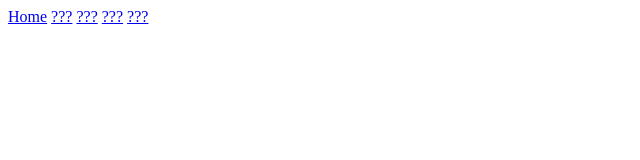
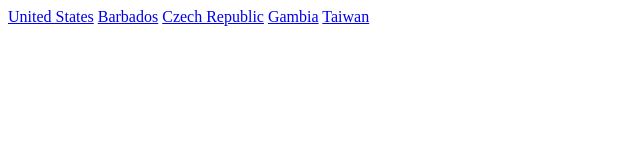
Before and after one commit to nss-day-cohort-44/hello-world-seashell-islet, a plain HTML site: page index.html in a window 1280 px wide. Shown: the whole page, without its empty margins (0-640 px from the left). Drawn offline with Linux system fonts and the light colour scheme.

Commit message:
Added Links for the Navigation

```diff
--- a/index.html
+++ b/index.html
@@ -3,11 +3,11 @@
     <body>
         <main id="container">
             <nav class="link">
-                <a href="index.html">Home</a>
-                <a href="index.html">???</a>
-                <a href="index.html">???</a>
-                <a href="index.html">???</a>
-                <a href="index.html">???</a>
+                <a href="index.html">United States</a>
+                <a href="barbados.html">Barbados<a>
+                <a href="czech-republic.html">Czech Republic</a>
+                <a href="gambia.html">Gambia</a>
+                <a href="taiwan.html">Taiwan</a>
             </nav>
         </main>
     </body>
```
